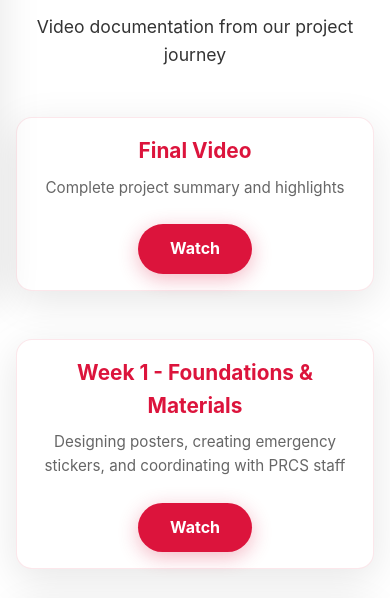
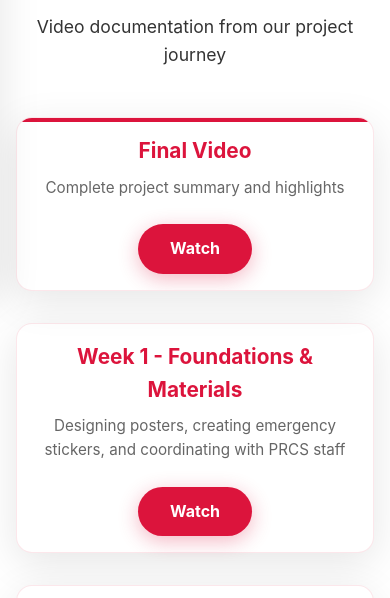
Before and after one commit to zunxo7/Pathways-to-Progress, a plain HTML site: page media.html in a window 390 px wide. Shown: the part 170-768 px from the top of the page. Drawn offline with Linux system fonts and the light colour scheme.

Commit message:
Update media.css

```diff
--- a/styles/media.css
+++ b/styles/media.css
@@ -7,14 +7,33 @@
 }
 
 .media-section-spacing {
-    padding-top: 60px; /* Reduced by 40% from 100px */
+    padding-top: 10px; /* Reduced by 50% from 60px */
+}
+
+.media-item-full {
+    width: 100%;
+    max-width: 100%;
+    margin-bottom: 3rem;
+    margin-top: 3rem;
+    position: relative;
+    overflow: hidden;
+}
+
+.media-item-full::before {
+    content: '';
+    position: absolute;
+    top: 0;
+    left: 0;
+    right: 0;
+    height: 4px;
+    background: var(--accent-primary);
 }
 
 .media-grid {
     display: grid;
     grid-template-columns: repeat(auto-fit, minmax(400px, 1fr));
     gap: 3rem;
-    margin-top: 3rem;
+    margin-top: 0;
 }
 
 .media-item {
@@ -378,6 +397,11 @@
 }
 
 @media (max-width: 768px) {
+    .media-item-full {
+        margin-bottom: 2rem;
+        margin-top: 2rem;
+    }
+
     .media-grid {
         grid-template-columns: 1fr;
         gap: 2rem;
```
